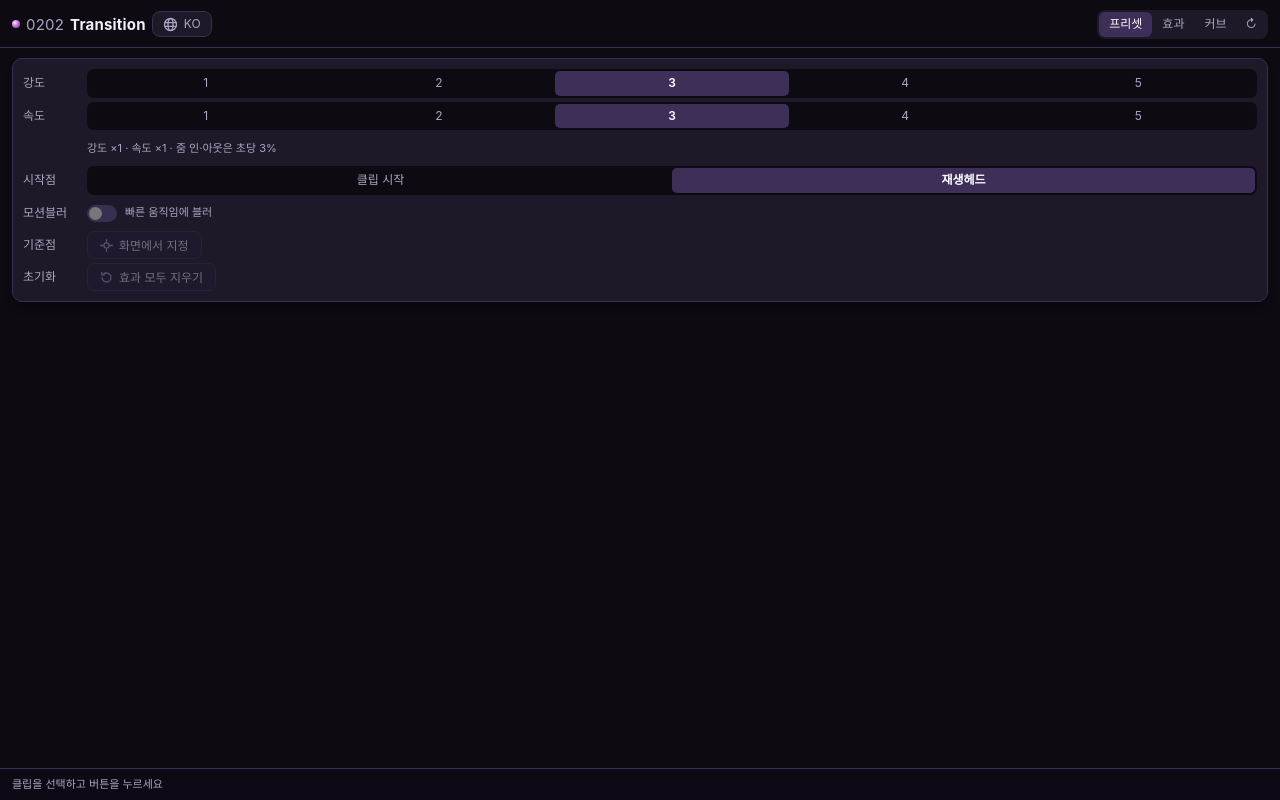
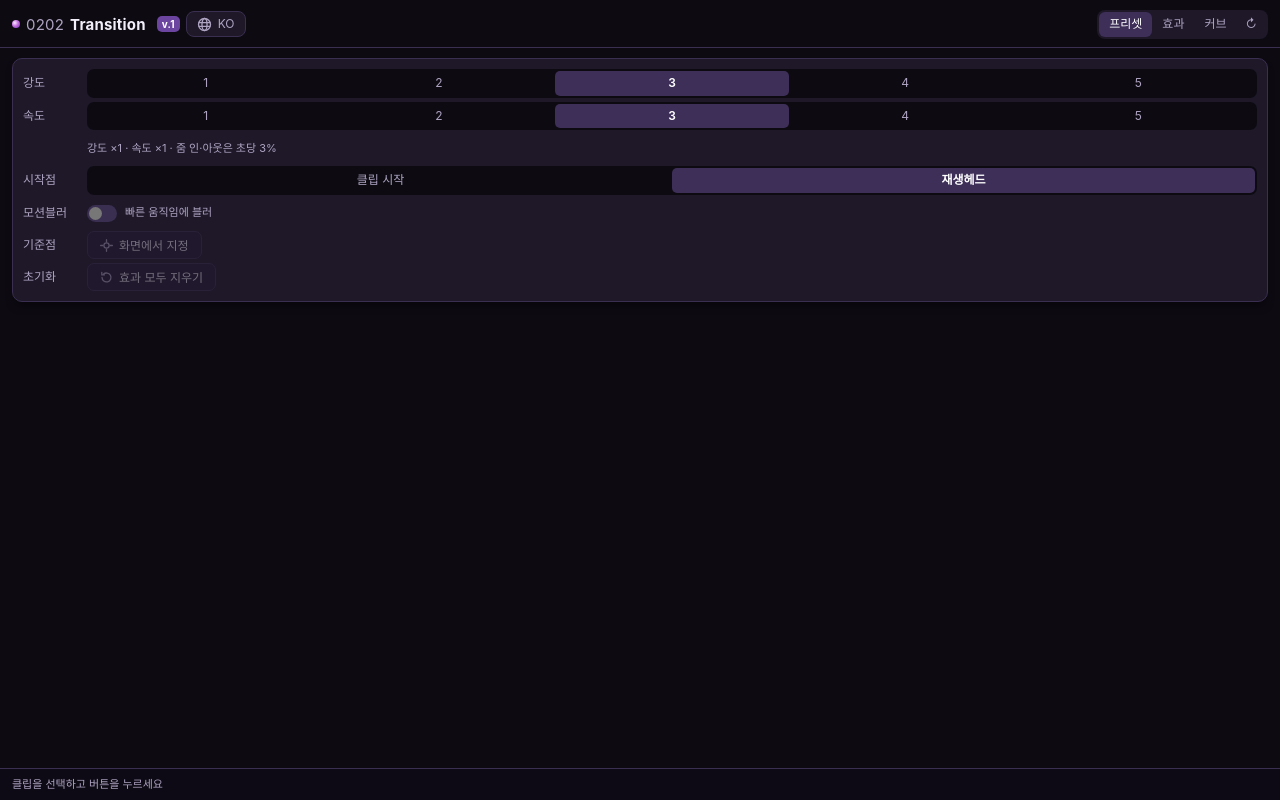
Before and after one commit to onleeyoo/0202transition, a plain HTML site: page index.html in a window 1280 px wide. Drawn offline with Linux system fonts and the light colour scheme.

Commit message:
무료 버전 상단 이름 옆에 v.1 표시
Co-Authored-By: Claude Opus 5.5 <noreply@anthropic.com>
Claude-Session: https://claude.ai/code/session_01FMWmHVEDSZJtkVu2Kj1ACY

```diff
--- a/index.html
+++ b/index.html
@@ -7,7 +7,7 @@
 </head>
 <body>
 <header>
-  <div class="brand"><span class="dot"></span>0202<b>Transition</b></div>
+  <div class="brand"><span class="dot"></span>0202<b>Transition</b><i class="verTag" style="font-style:normal;font-size:10px;font-weight:700;color:#fff;background:#6c45a0;border-radius:5px;padding:1px 5px;margin-left:5px;vertical-align:middle">v.1</i></div>
   <nav class="tabs">
     <button class="tab on" data-tab="preset">프리셋</button>
     <button class="tab" data-tab="fx">효과</button>
```
